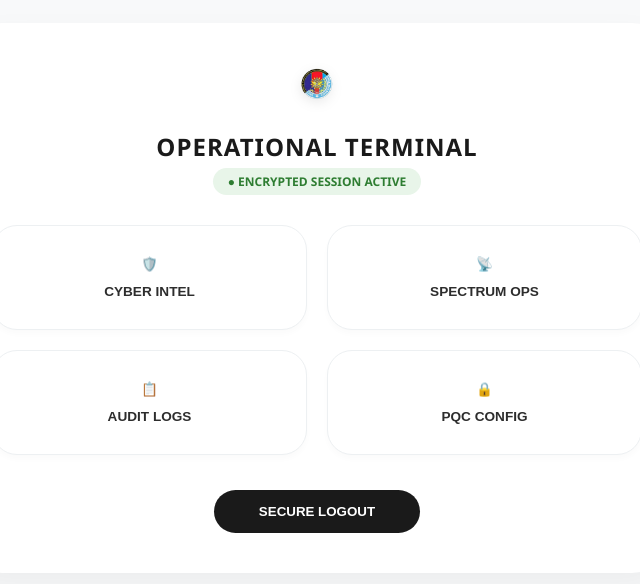
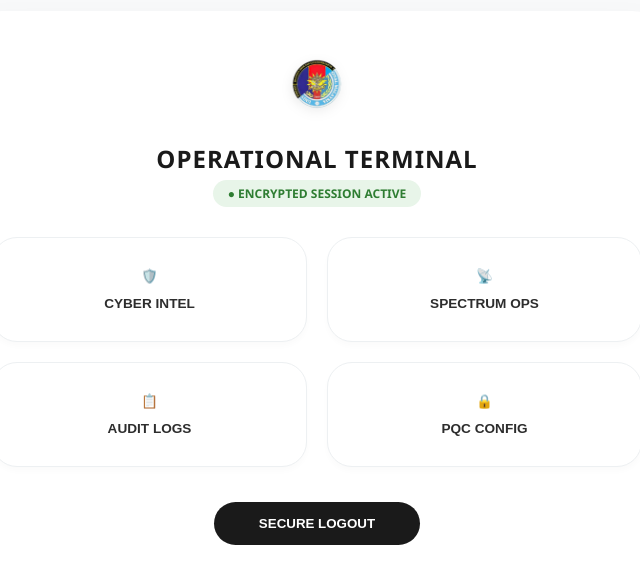
Before and after one commit to ISHBAD04/qr-otp-system, a website: page dashboard.html in a window 1280 px wide. Shown: the part 102-686 px from the top of the page, without its empty margins (323-963 px from the left). Drawn offline with Linux system fonts and the light colour scheme.

Commit message:
UI Update: Increased dashboard logo size

```diff
--- a/dashboard.html
+++ b/dashboard.html
@@ -128,7 +128,7 @@
 
     <div class="card">
         <div class="logo-container">
-            <img src="koko.png" alt="CEMA Logo" class="auth-logo">
+            <img src="koko.png" alt="CEMA Logo" class="auth-logo" style="width: 140px;">
         </div>
 
         <h2>OPERATIONAL TERMINAL</h2>
```
